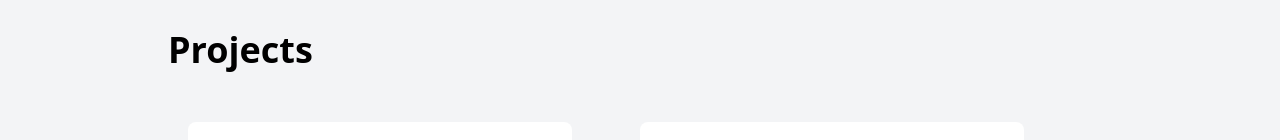
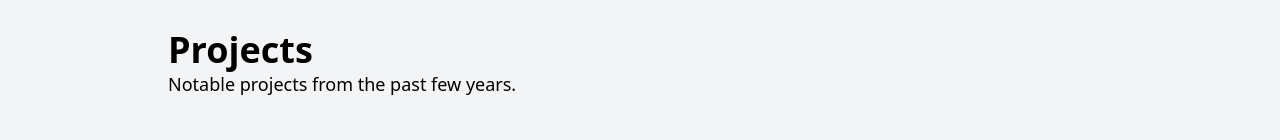
Before and after one commit to StephenChou/stephen-chou-portfolio, a Next.js app: page / in a window 1280 px wide. Shown: the part 506-646 px from the top of the page. Built offline with nearby package versions, Linux system fonts and the light colour scheme.

Commit message:
Changed projects line

```diff
--- a/components/project_section.tsx
+++ b/components/project_section.tsx
@@ -27,6 +27,7 @@ export default function ProjectSection() {
 
             <div className="mt-20 mb-8">
                 <h1 className="font-bold text-4xl">Projects</h1>
+                <p className="text-lg">Notable projects from the past few years.</p>
             </div>
             <div className="md:grid md:grid-cols-2 mx-5">
                 {PROJECTS.map((project, idx) => {
```
